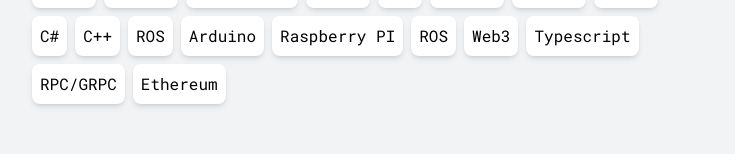
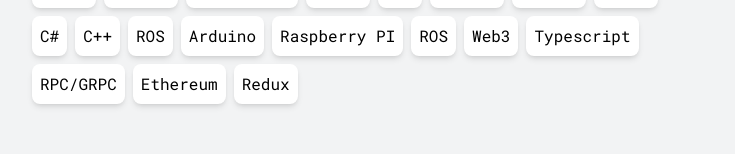
Before and after one commit to marlon-wiprud/marlonwiprud.com, a React (Create React App) app: page / in a window 1280 px wide. Shown: the part 576-730 px from the top of the page, without its empty margins (272-1007 px from the left). Built offline with nearby package versions, Linux system fonts and the light colour scheme.

Commit message:
add redux skill

```diff
--- a/src/organisms/technologies/index.tsx
+++ b/src/organisms/technologies/index.tsx
@@ -61,6 +61,7 @@
         <Tag>Typescript</Tag>
         <Tag>RPC/GRPC</Tag>
         <Tag>Ethereum</Tag>
+        <Tag>Redux</Tag>
       </div>
     </div>
   );
```
